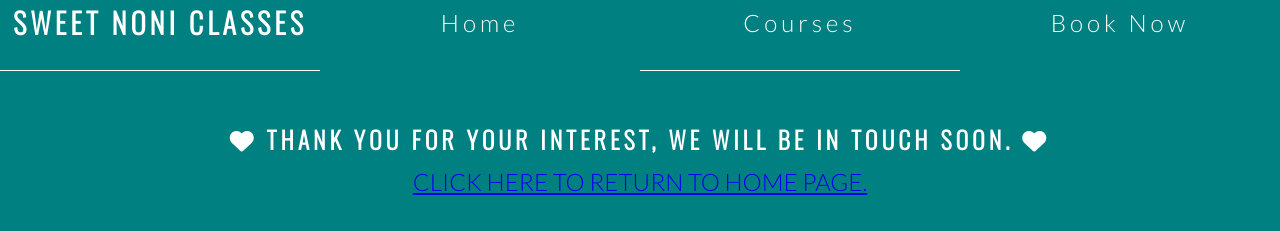
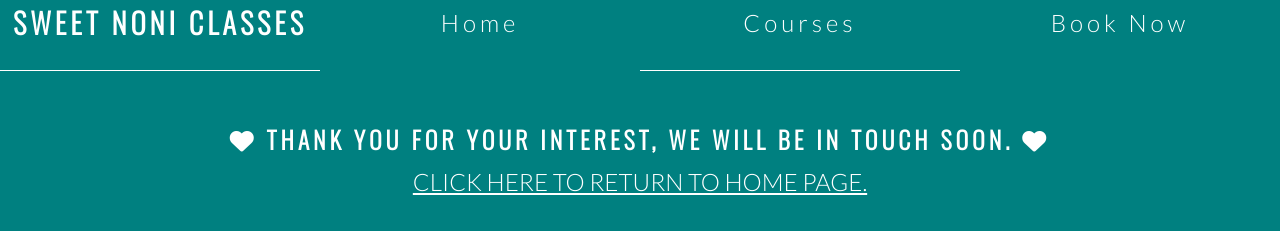
Before and after one commit to RGGG1/SN, a plain HTML site: page success.html in a window 1280 px wide. Shown: the top 231 px of the page. Drawn offline with nearby package versions, Linux system fonts and the light colour scheme.

Commit message:
added user story to ReadMe, changed the success text to be white so that it's easier to read against the blue background

```diff
--- a/assets/css/style.css
+++ b/assets/css/style.css
@@ -335,6 +335,11 @@ div p {
   border-radius: 2px;
 }
 
+#successText {
+    color:white;
+    outline: none;
+}
+
 /* Footer and Social icons */
 footer {
   height: auto;
@@ -429,3 +434,5 @@ h2 {
   justify-content: center;
 }
 }
+
+/* success page text*/
--- a/success.html
+++ b/success.html
@@ -32,7 +32,7 @@
 <section id="hero-outer">
     <div id="cover-text">
         <h2><i class="fa-solid fa-heart"></i>  Thank you for your interest, we will be in touch soon.  <i class="fa-solid fa-heart"></i></h2>
-        <a href="index.html">Click here to return to home page.</a>
+        <a href="index.html" id="successText" :visited="white">Click here to return to home page.</a>
     </div>
 </section>
 
```
Also changed, not shown: 1 other file.
